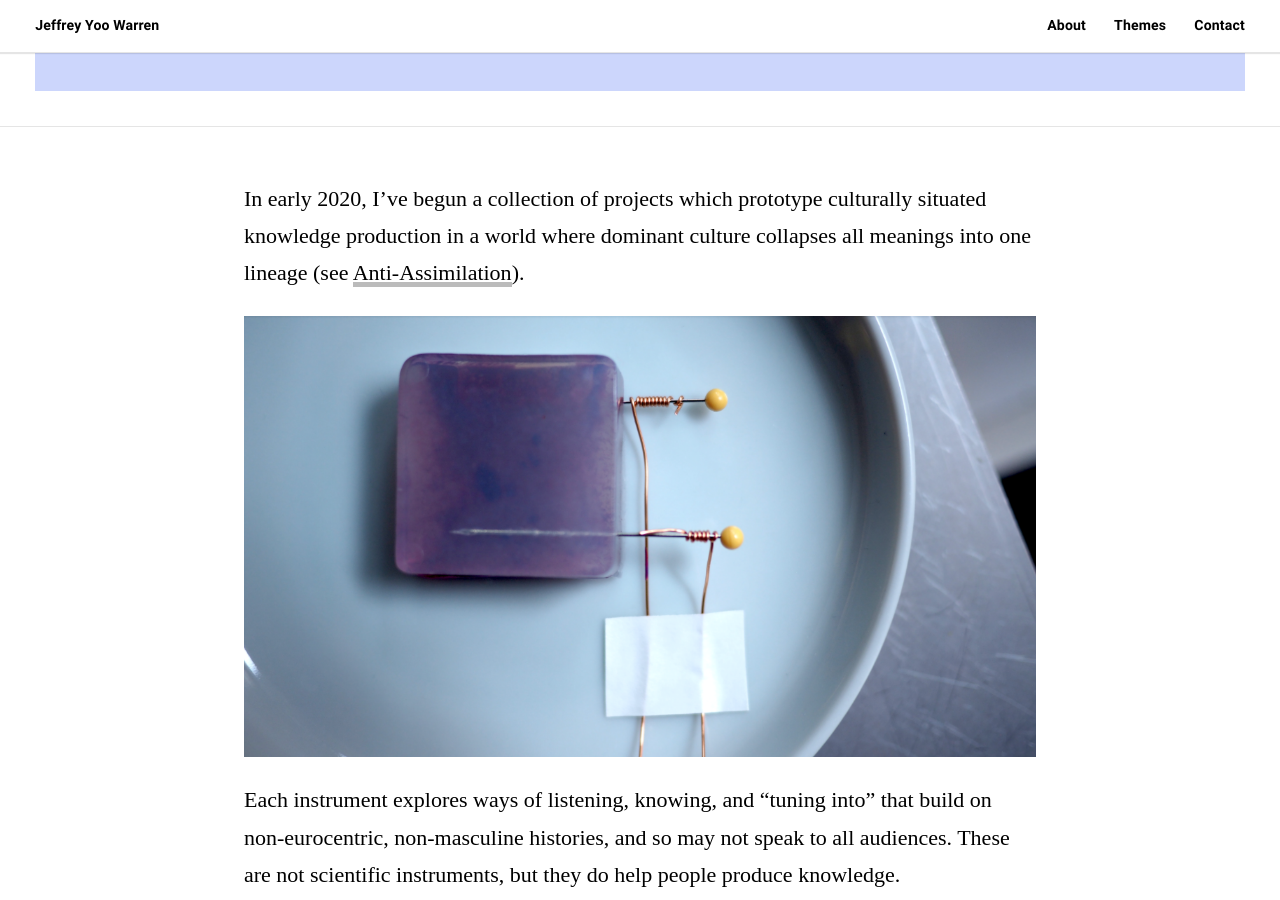
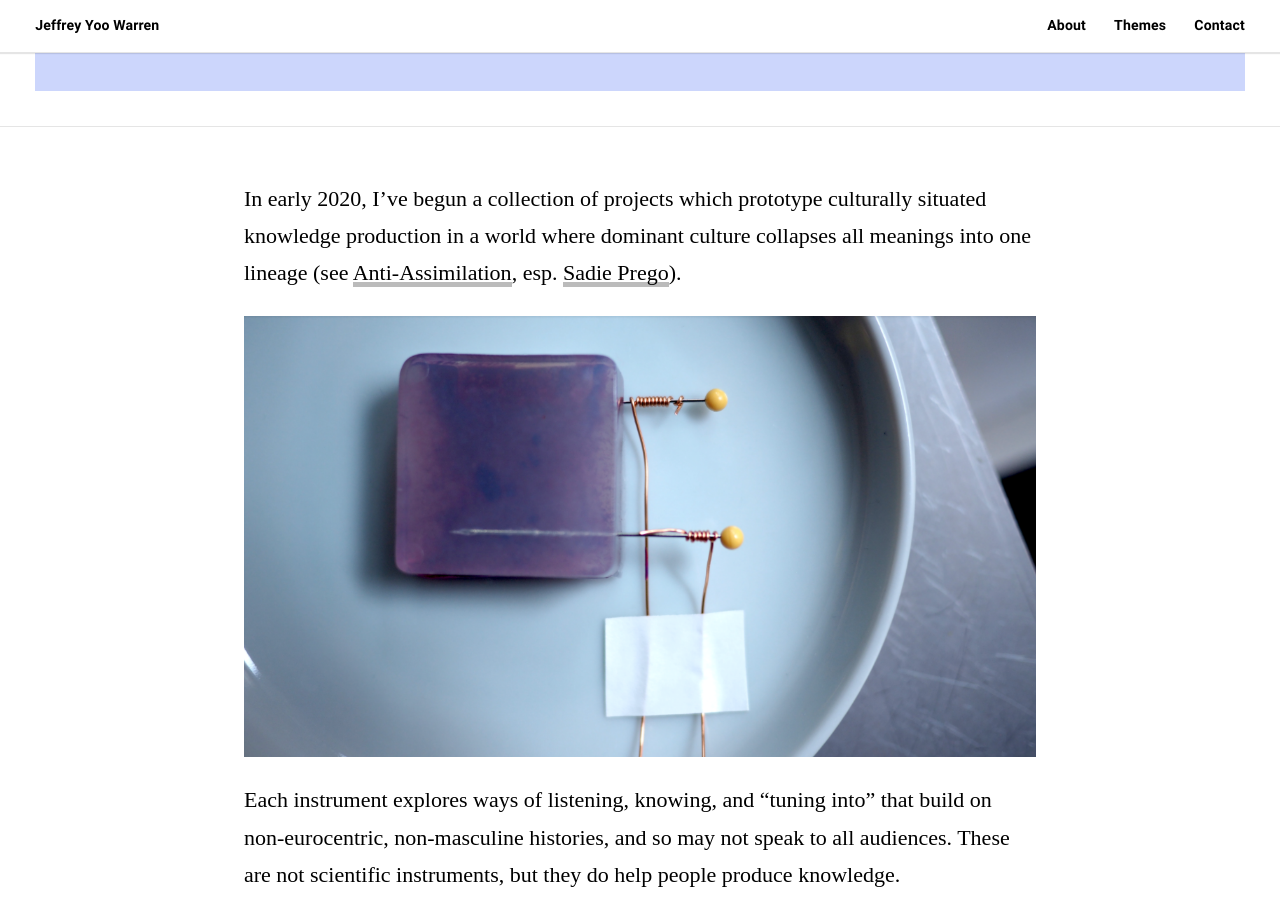
Before and after one commit to jywarren/portfolio, a Jekyll site: the page built from _posts/2020-05-25-instruments.markdown, in a window 1280 px wide and 900 px high, scrolled down 1063 px. Built offline with Jekyll 4.4.1, drawn with Linux system fonts in a browser that asks for light colours; some web fonts are replaced.

Commit message:
Update 2020-05-25-instruments.markdown

```diff
--- a/_posts/2020-05-25-instruments.markdown
+++ b/_posts/2020-05-25-instruments.markdown
@@ -18,7 +18,7 @@ figure {
 }
 </style>
 
-In early 2020, I’ve begun a collection of projects which prototype culturally situated knowledge production in a world where dominant culture collapses all meanings into one lineage (see [Anti-Assimilation](/themes)).
+In early 2020, I’ve begun a collection of projects which prototype culturally situated knowledge production in a world where dominant culture collapses all meanings into one lineage (see [Anti-Assimilation](/themes), esp. [Sadie Prego](http://sadieprego.com/)).
 
 ![a translucent purple-ish square with two sewing pins sticking out, each wrapped in copper wire, which go out the bottom of the frame](/assets/images/instruments-3.png)
 
```
